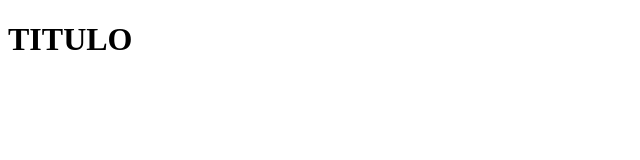
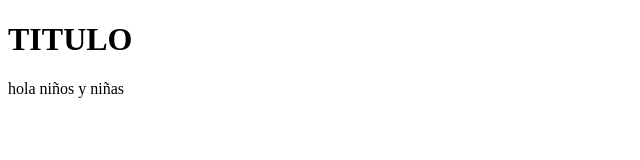
Before and after one commit to stJossue/Carpeta4, a plain HTML site: page index.html in a window 1280 px wide. Shown: the whole page, without its empty margins (0-640 px from the left). Drawn offline with Linux system fonts and the light colour scheme.

Commit message:
ingreso de parrafo

```diff
--- a/index.html
+++ b/index.html
@@ -6,6 +6,6 @@
     <title>Document</title>
 </head>
 <body>
-    <h1>TITULO</h1>
+    <h1>TITULO</h1> <p>hola niños y niñas</p>
 </body>
 </html>
```
